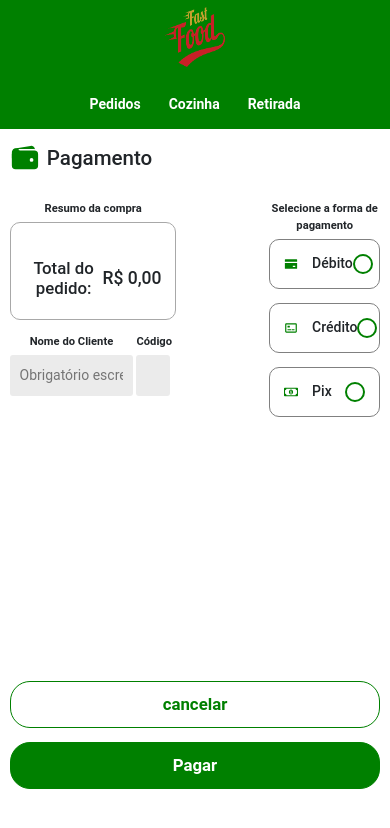
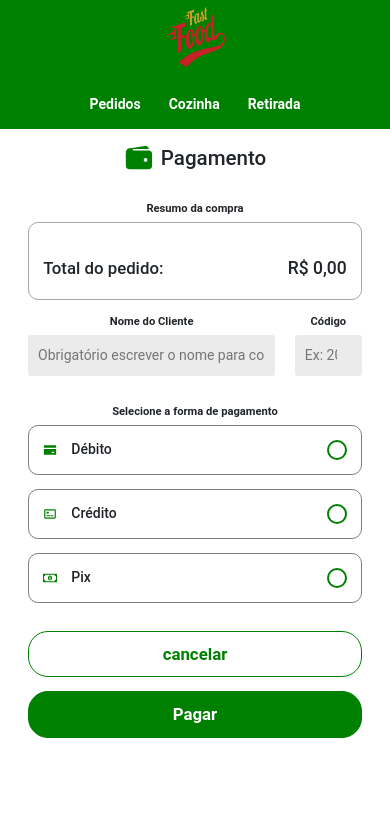
Before and after one commit to orloke/devio-test, a Next.js app: page /payment in a window 390 px wide. Shown: the top 828 px of the page. Built offline with nearby package versions, Linux system fonts and the light colour scheme.

Commit message:
refactor: improving responsiveness

```diff
--- a/src/components/ComponentInput/index.tsx
+++ b/src/components/ComponentInput/index.tsx
@@ -9,6 +9,7 @@ interface PropsComponentInput {
   width?: string;
   marginTop?: string;
   type: string;
+  responsive?: string;
 }
 
 export function ComponentInput({
@@ -19,6 +20,7 @@ export function ComponentInput({
   width,
   marginTop,
   type,
+  responsive,
 }: PropsComponentInput) {
   const handleInput = (event: string) => {
     if (onChange) {
@@ -26,7 +28,7 @@ export function ComponentInput({
     }
   };
   return (
-    <DivTitleInput width={width} marginTop={marginTop}>
+    <DivTitleInput width={width} marginTop={marginTop} responsive={responsive}>
       {children}
       <input
         type={type}
--- a/src/components/ComponentInput/styles.ts
+++ b/src/components/ComponentInput/styles.ts
@@ -3,6 +3,7 @@ import styled from 'styled-components';
 interface PropsDivTitleInput {
   width?: string;
   marginTop?: string;
+  responsive?: string;
 }
 
 export const DivTitleInput = styled.div<PropsDivTitleInput>`
@@ -10,6 +11,9 @@ export const DivTitleInput = styled.div<PropsDivTitleInput>`
   flex-direction: column;
   margin-top: ${props => props.marginTop || '4rem'};
   width: ${props => props.width || '100%'};
+  @media (max-width: 768px) {
+    width: ${props => props.responsive};
+  }
   input {
     width: 100%;
     border: none;
--- a/src/pages/index.tsx
+++ b/src/pages/index.tsx
@@ -66,6 +66,7 @@ function Home() {
           onChange={setSearch}
           placeholder="O que você procura?"
           width="40%"
+          responsive="100%"
         >
           <h1>Seja bem vindo!</h1>
         </ComponentInput>
--- a/src/styles/payment.ts
+++ b/src/styles/payment.ts
@@ -15,6 +15,9 @@ export const Container = styled.div`
   .title {
     display: flex;
     align-items: center;
+    @media (max-width: 768px) {
+      justify-content: center;
+    }
     h3 {
       margin: 0;
       margin-left: 0.5rem;
@@ -31,6 +34,9 @@ export const Main = styled.div<PropsMain>`
   flex-direction: column;
   width: ${props => props.width};
   margin-top: 2rem;
+  @media (max-width: 768px) {
+    width: 90%;
+  }
   .subTitle {
     font-size: 0.8rem;
     font-weight: bold;
@@ -41,6 +47,10 @@ export const Main = styled.div<PropsMain>`
 export const Content = styled.div`
   display: flex;
   justify-content: space-between;
+  @media (max-width: 768px) {
+    flex-direction: column;
+    align-items: center;
+  }
 `;
 
 export const InfoRequest = styled.div`
@@ -55,7 +65,7 @@ export const InfoRequest = styled.div`
 
 export const InfoClient = styled.div`
   display: flex;
-  gap: 2%;
+  justify-content: space-between;
   width: 100%;
   margin-top: 1rem;
 `;
@@ -68,6 +78,9 @@ export const DivButtons = styled.div`
   @media (max-width: 768px) {
     justify-content: center;
     flex-direction: column;
+    margin: auto;
     gap: 1rem;
+    margin-top: 1rem;
+    width: 90%;
   }
 `;
```
